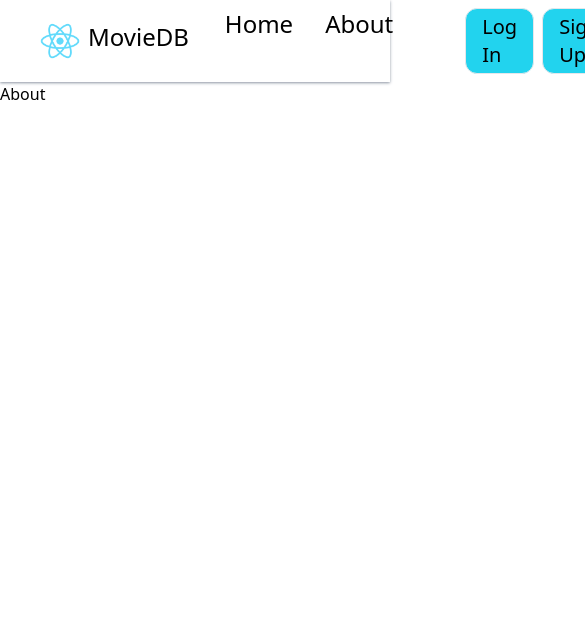
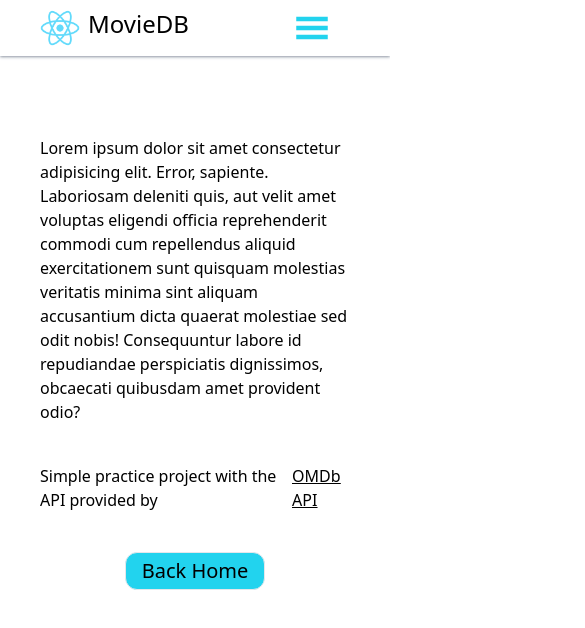
Before and after one commit to ToFJ/react-movie-app, a React (Create React App) app: page /about in a window 390 px wide. Shown: the top 628 px of the page, 585 px wide, since content can reach past the window. Built offline with nearby package versions, Linux system fonts and the light colour scheme; no server answers.

Commit message:
basic layout for each site

```diff
--- a/src/App.js
+++ b/src/App.js
@@ -1,13 +1,21 @@
 import { BrowserRouter as Router, Route, Routes } from "react-router-dom";
+import { useGlobalContext } from "./context";
 
 import About from "./Pages/About";
 import Error from "./Pages/Error";
 import Home from "./Pages/Home";
 import SingleMovie from "./Pages/SingleMovie";
+import Loading from "./Components/Loading";
 
 import Navbar from "./Components/Navbar";
 
 function App() {
+  const { isLoading } = useGlobalContext();
+
+  if (isLoading) {
+    return <Loading />;
+  }
+
   return (
     <Router>
       <Navbar />
--- a/src/Components/Movie.js
+++ b/src/Components/Movie.js
@@ -1,7 +1,19 @@
 import React from "react";
+import { Link } from "react-router-dom";
 
-const Movie = () => {
-  return <div>Movie</div>;
+const Movie = ({ Title, Year, Poster }) => {
+  return (
+    <div className="m-4 pb-28 border border-gray-900 rounded-b-lg relative">
+      <img src={Poster} alt={Title} className="" />
+      <div className="absolute -bottom-0 text-xl">
+        <h2>{Title}</h2>
+        <p>{Year}</p>
+      </div>
+      <button className="absolute -top-0 text-lg cursor-pointer py-1 px-4 bg-cyan-400 hover:bg-cyan-300 ease-in-out duration-200">
+        Details
+      </button>
+    </div>
+  );
 };
 
 export default Movie;
--- a/src/Components/MovieList.js
+++ b/src/Components/MovieList.js
@@ -1,7 +1,23 @@
 import React from "react";
+import Loading from "./Loading";
+import { useGlobalContext } from "../context";
+import Movie from "./Movie";
+const MovieList = () => {
+  const { fetchedData, isLoading } = useGlobalContext();
+  const { Search } = fetchedData;
+  if (isLoading) {
+    return <Loading />;
+  }
 
-const MovieList = () => {
-  return <div>MovieList</div>;
+  return (
+    <div className="flex flex-wrap my-12 mx-12">
+      {Search.map(item => {
+        const { imdbID } = item;
+
+        return <Movie key={imdbID} {...item} />;
+      })}
+    </div>
+  );
 };
 
 export default MovieList;
--- a/src/Components/Navbar.js
+++ b/src/Components/Navbar.js
@@ -1,6 +1,7 @@
 import React from "react";
 import { Link } from "react-router-dom";
 import logo512 from "../images/logo512.png";
+import { GiHamburgerMenu } from "react-icons/gi";
 
 const Navbar = () => {
   return (
@@ -13,17 +14,20 @@ const Navbar = () => {
       </Link>
       <div className="flex px-10 ">
         <ul className="flex mr-26 px-5 ">
-          <li className="px-2 mx-2 cursor-pointer hover:text-cyan-400 ease-in-out duration-200">
+          <li className="px-2 mx-2 cursor-pointer hover:text-cyan-400 ease-in-out duration-200 hidden md:block">
             <Link to="/">Home</Link>
           </li>
-          <li className="px-2 ml-2 mr-12 cursor-pointer hover:text-cyan-400 ease-in-out duration-200">
+          <li className="px-2 ml-2 mr-12 cursor-pointer hover:text-cyan-400 ease-in-out duration-200 hidden md:block">
             <Link to="/about">About</Link>
           </li>
-          <li className=" ml-4 cursor-pointer  border rounded-xl text-xl py-1 px-4 bg-cyan-400 hover:bg-cyan-300 ease-in-out duration-200">
+          <li className=" ml-4 cursor-pointer  border rounded-xl text-xl py-1 px-4 bg-cyan-400 hover:bg-cyan-300 ease-in-out duration-200 hidden md:block">
             <Link to="/about">Log In</Link>
           </li>
-          <li className=" ml-2 cursor-pointer border rounded-xl text-xl py-1 px-4 bg-cyan-400 hover:bg-cyan-300 ease-in-out duration-200">
+          <li className=" ml-2 cursor-pointer border rounded-xl text-xl py-1 px-4 bg-cyan-400 hover:bg-cyan-300 ease-in-out duration-200 hidden md:block">
             <Link to="/about">Sign Up</Link>
+          </li>
+          <li className="md:hidden text-cyan-400 cursor-pointer text-4xl ease-in-out duration-200">
+            <GiHamburgerMenu />
           </li>
         </ul>
       </div>
--- a/src/Components/SearchField.js
+++ b/src/Components/SearchField.js
@@ -1,7 +1,14 @@
 import React from "react";
+import { AiOutlineSearch } from "react-icons/ai";
 
 const SearchField = () => {
-  return <div>SearchField</div>;
+  return (
+    <div className="flex">
+      <form className="flex text-3xl border border-2 border-black ">
+        <input type="text" name="search" placeholder="Your Movie" />
+      </form>
+    </div>
+  );
 };
 
 export default SearchField;
--- a/src/Pages/About.js
+++ b/src/Pages/About.js
@@ -1,7 +1,28 @@
 import React from "react";
+import { Link } from "react-router-dom";
 
 const About = () => {
-  return <div>About</div>;
+  return (
+    <div className="mx-10 xl:px-96 lg:px-48 my-20 flex justify-center items-center flex-col">
+      <p>
+        Lorem ipsum dolor sit amet consectetur adipisicing elit. Error, sapiente. Laboriosam deleniti quis, aut velit
+        amet voluptas eligendi officia reprehenderit commodi cum repellendus aliquid exercitationem sunt quisquam
+        molestias veritatis minima sint aliquam accusantium dicta quaerat molestiae sed odit nobis! Consequuntur labore
+        id repudiandae perspiciatis dignissimos, obcaecati quibusdam amet provident odio?
+      </p>
+      <p className="mt-10 flex justify-center ">
+        Simple practice project with the API provided by
+        <span className="underline underline-offset-1 hover:text-cyan-600 px-1">
+          <a href="https://www.omdbapi.com">OMDb API</a>
+        </span>
+      </p>
+      <Link to="/">
+        <button className="mt-10 flex justify-center cursor-pointer border rounded-xl text-xl py-1 px-4 bg-cyan-400 hover:bg-cyan-300 ease-in-out duration-200">
+          Back Home
+        </button>
+      </Link>
+    </div>
+  );
 };
 
 export default About;
--- a/src/Pages/Error.js
+++ b/src/Pages/Error.js
@@ -1,7 +1,17 @@
 import React from "react";
+import { Link } from "react-router-dom";
 
 const Error = () => {
-  return <div>Error</div>;
+  return (
+    <div className="mx-10 xl:px-96 lg:px-48 my-20 flex justify-center items-center flex-col text-6xl">
+      <p>Opps! Looks like u got lost</p>
+      <Link to="/">
+        <button className="mt-24 text-4xl cursor-pointer border rounded-xl text-2xl py-1 px-4 bg-cyan-400 hover:bg-cyan-300 ease-in-out duration-200">
+          Back Home
+        </button>
+      </Link>
+    </div>
+  );
 };
 
 export default Error;
--- a/src/Pages/Home.js
+++ b/src/Pages/Home.js
@@ -1,7 +1,8 @@
 import React from "react";
+import MovieList from "../Components/MovieList";
 
 const Home = () => {
-  return <div>Home</div>;
+  return <MovieList />;
 };
 
 export default Home;
--- a/src/useFetch.js
+++ b/src/useFetch.js
@@ -14,6 +14,7 @@ export const useFetch = query => {
       setFetchedData(fetchData);
     } catch (error) {
       console.log(error);
+      setError({ display: true, msg: error });
     }
     setIsLoading(false);
   };
```
